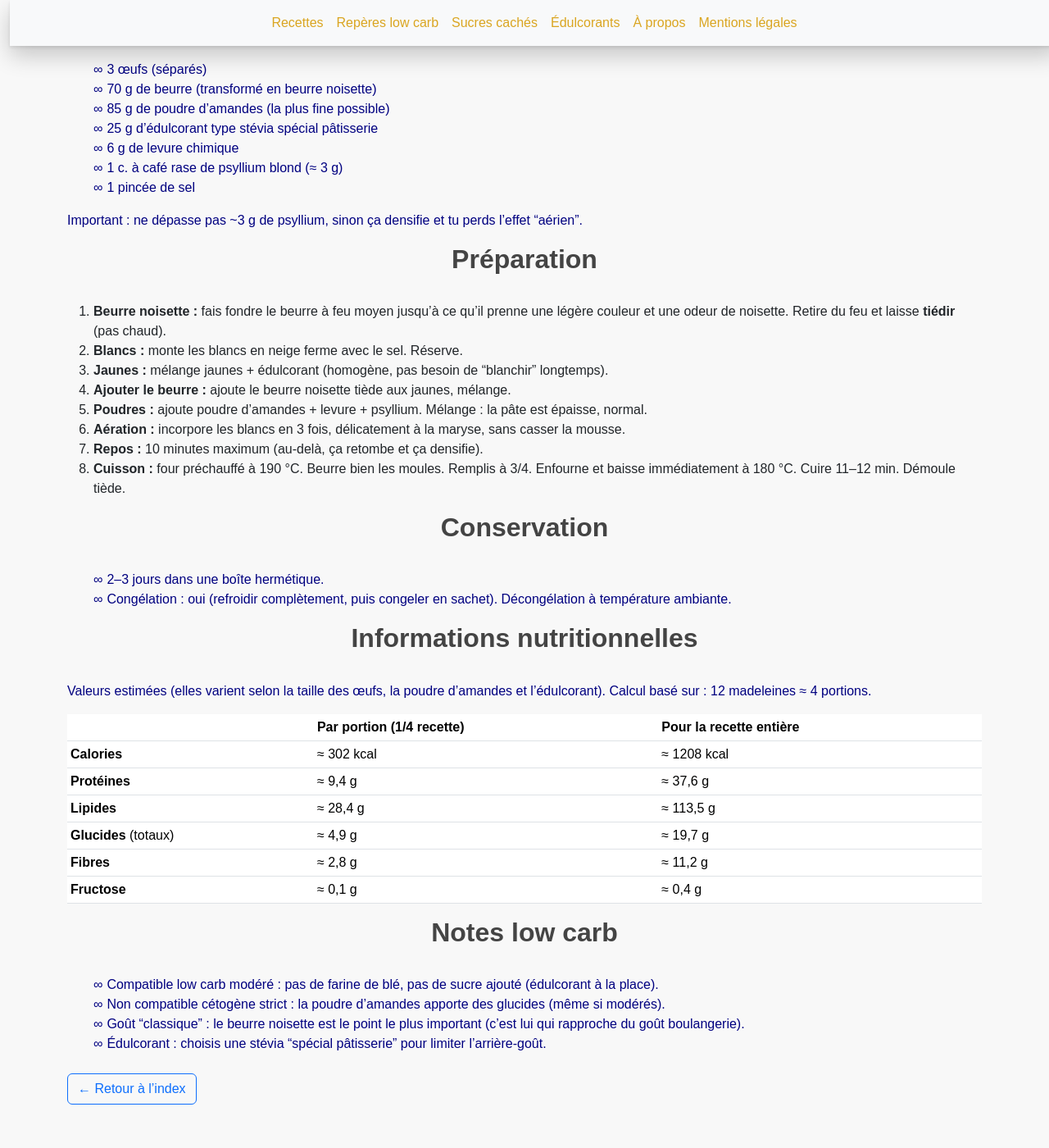
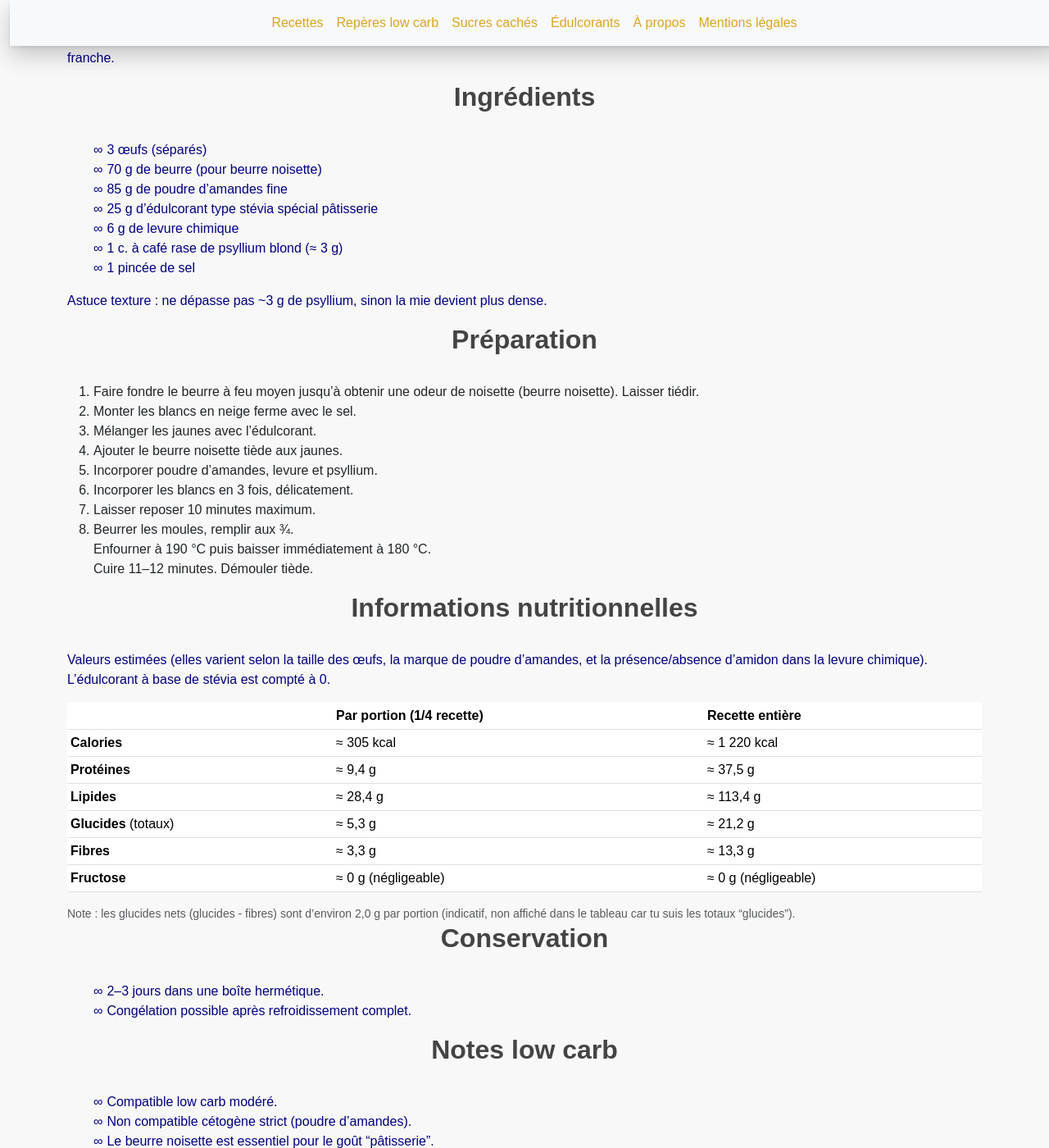
Before and after one commit to laurie-boissay/laurie-boissay.github.io, a Jekyll site: the page built from recettes/madeleines.html, in a window 1280 px wide and 1400 px high, scrolled down 578 px. Shown: the whole window at 82% size. Built offline with Jekyll 4.4.1, drawn with Linux system fonts in a browser that asks for light colours; before the commit the page ends 1925 px from its top, so only the background shows below that; some of the changed text lies outside the part shown.

Commit message:
Update madeleines.html

```diff
--- a/recettes/madeleines.html
+++ b/recettes/madeleines.html
@@ -1,30 +1,29 @@
 ---
 layout: recipe
 title: "Madeleines low carb (goût classique, beurre noisette)"
-description: "Remplacement low carb modéré pour madeleines : beurre noisette, sans farine de blé, sans whey, avec psyllium, texture plus aérienne grâce aux blancs montés."
+description: "Remplacement low carb modéré des madeleines classiques : beurre noisette, sans farine de blé, sans whey, avec psyllium, texture plus aérienne."
 recipe_title: "Madeleines low carb"
-recipe_subtitle: "Goût le plus proche possible des madeleines classiques : beurre noisette, sans whey, avec psyllium, sans vanille."
+recipe_subtitle: "Goût le plus proche possible des madeleines classiques (beurre noisette, sans whey, sans vanille)"
 recipe_group: "Gâteaux & biscuits"
 recipe_sort: "madeleines"
+recipe_tested: false
 tags:
   - gout-sucre
   - low-carb-modere
+  - congelable
   - rapide
-  - congelable
   - riche-en-fibres
-recipe_tested: false
-
 extra_head: >
   <script type="application/ld+json">
   {
     "@context": "https://schema.org",
     "@type": "Recipe",
     "name": "Madeleines low carb (goût classique, beurre noisette)",
-    "description": "Remplacement low carb modéré pour madeleines : beurre noisette, sans farine de blé, sans whey, avec psyllium, texture plus aérienne grâce aux blancs montés.",
+    "description": "Remplacement low carb modéré des madeleines classiques : beurre noisette, sans farine de blé, sans whey, avec psyllium, texture plus aérienne.",
     "recipeCategory": "Dessert",
     "recipeCuisine": "Française",
-    "keywords": "low carb modéré, madeleines, beurre noisette, sans farine, sans whey",
-    "recipeYield": "12 madeleines (4 portions)",
+    "keywords": "madeleines low carb, beurre noisette, sans farine, sans whey",
+    "recipeYield": "12 madeleines (4 personnes)",
     "prepTime": "PT15M",
     "cookTime": "PT12M",
     "totalTime": "PT27M",
@@ -38,66 +37,42 @@ extra_head: >
       "1 pincée de sel"
     ],
     "recipeInstructions": [
-      {
-        "@type": "HowToStep",
-        "name": "Beurre noisette",
-        "text": "Fais fondre le beurre à feu moyen jusqu’à obtenir une odeur de noisette et une légère coloration. Retire du feu et laisse tiédir (il ne doit pas être chaud)."
-      },
-      {
-        "@type": "HowToStep",
-        "name": "Monter les blancs",
-        "text": "Monte les blancs en neige ferme avec le sel. Réserve."
-      },
-      {
-        "@type": "HowToStep",
-        "name": "Base jaunes",
-        "text": "Mélange les jaunes avec l’édulcorant jusqu’à obtenir un mélange homogène."
-      },
-      {
-        "@type": "HowToStep",
-        "name": "Ajouter le beurre",
-        "text": "Ajoute le beurre noisette tiède aux jaunes et mélange."
-      },
-      {
-        "@type": "HowToStep",
-        "name": "Ajouter les poudres",
-        "text": "Incorpore poudre d’amandes, levure et psyllium. La pâte doit être épaisse, c’est normal."
-      },
-      {
-        "@type": "HowToStep",
-        "name": "Aérer",
-        "text": "Incorpore les blancs en 3 fois, délicatement à la maryse, pour garder un maximum d’air."
-      },
-      {
-        "@type": "HowToStep",
-        "name": "Repos court",
-        "text": "Laisse reposer 10 minutes maximum."
-      },
-      {
-        "@type": "HowToStep",
-        "name": "Cuisson",
-        "text": "Four préchauffé à 190 °C. Remplis les moules à 3/4. Enfourne et baisse immédiatement à 180 °C. Cuire 11–12 min. Démoule tiède."
-      }
+      { "@type": "HowToStep", "text": "Faire fondre le beurre jusqu’à obtenir un beurre noisette. Laisser tiédir." },
+      { "@type": "HowToStep", "text": "Monter les blancs en neige ferme avec le sel." },
+      { "@type": "HowToStep", "text": "Mélanger les jaunes avec l’édulcorant." },
+      { "@type": "HowToStep", "text": "Ajouter le beurre noisette tiède aux jaunes." },
+      { "@type": "HowToStep", "text": "Incorporer poudre d’amandes, levure et psyllium." },
+      { "@type": "HowToStep", "text": "Incorporer délicatement les blancs en 3 fois." },
+      { "@type": "HowToStep", "text": "Repos 10 minutes maximum." },
+      { "@type": "HowToStep", "text": "Cuisson : four à 190 °C, enfourner puis baisser immédiatement à 180 °C. Cuire 11–12 min." }
     ]
   }
   </script>
 ---
 
+{% if page.recipe_tested == false %}
+<div class="alert alert-warning" role="alert">
+  <strong>⚠ Recette non testée</strong><br>
+  Cette recette n’a pas encore été cuisinée. Les proportions, textures ou temps peuvent nécessiter des ajustements.
+</div>
+{% endif %}
+
 <section class="recipe-lead">
   <div class="lead-infos">
     <ul>
-      <li><strong>Portions :</strong> 4 (≈ 3 madeleines / personne)</li>
-      <li><strong>Rendement :</strong> ≈ 10–12 madeleines</li>
+      <li><strong>Portions :</strong> 4</li>
+      <li><strong>Rendement :</strong> 10–12 madeleines</li>
       <li><strong>Préparation :</strong> 15 min</li>
       <li><strong>Cuisson :</strong> 11–12 min</li>
-      <li><strong>Difficulté :</strong> facile (technique : blancs en neige)</li>
+      <li><strong>Difficulté :</strong> facile</li>
     </ul>
   </div>
 
   <div class="lead-notes">
     <p>
-      Objectif : le goût le plus proche possible des madeleines classiques en low carb <strong>modéré</strong>.
-      Le levier principal ici, c’est le <strong>beurre noisette</strong> + une cuisson franche (190 → 180 °C).
+      Objectif : se rapprocher au maximum du goût des madeleines classiques
+      en version <strong>low carb modéré</strong>.
+      Le levier principal est le <strong>beurre noisette</strong> et une cuisson franche.
     </p>
   </div>
 </section>
@@ -106,8 +81,8 @@ extra_head: >
   <h2>Ingrédients</h2>
   <ul>
     <li>3 œufs (séparés)</li>
-    <li><strong>70 g de beurre</strong> (transformé en beurre noisette)</li>
-    <li>85 g de poudre d’amandes (la plus fine possible)</li>
+    <li><strong>70 g de beurre</strong> (pour beurre noisette)</li>
+    <li>85 g de poudre d’amandes fine</li>
     <li>25 g d’édulcorant type stévia spécial pâtisserie</li>
     <li>6 g de levure chimique</li>
     <li><strong>1 c. à café rase de psyllium blond</strong> (≈ 3 g)</li>
@@ -115,46 +90,35 @@ extra_head: >
   </ul>
 
   <p class="recipe-tip">
-    <strong>Important :</strong> ne dépasse pas ~3 g de psyllium, sinon ça densifie et tu perds l’effet “aérien”.
+    <strong>Astuce texture :</strong> ne dépasse pas ~3 g de psyllium, sinon la mie devient plus dense.
   </p>
 </section>
 
 <section class="recipe-preparation">
   <h2>Préparation</h2>
   <ol>
+    <li>Faire fondre le beurre à feu moyen jusqu’à obtenir une odeur de noisette (beurre noisette). Laisser tiédir.</li>
+    <li>Monter les blancs en neige ferme avec le sel.</li>
+    <li>Mélanger les jaunes avec l’édulcorant.</li>
+    <li>Ajouter le beurre noisette tiède aux jaunes.</li>
+    <li>Incorporer poudre d’amandes, levure et psyllium.</li>
+    <li>Incorporer les blancs en 3 fois, délicatement.</li>
+    <li>Laisser reposer 10 minutes maximum.</li>
     <li>
-      <strong>Beurre noisette :</strong> fais fondre le beurre à feu moyen jusqu’à ce qu’il prenne une légère couleur
-      et une odeur de noisette. Retire du feu et laisse <strong>tiédir</strong> (pas chaud).
-    </li>
-    <li><strong>Blancs :</strong> monte les blancs en neige ferme avec le sel. Réserve.</li>
-    <li><strong>Jaunes :</strong> mélange jaunes + édulcorant (homogène, pas besoin de “blanchir” longtemps).</li>
-    <li><strong>Ajouter le beurre :</strong> ajoute le beurre noisette tiède aux jaunes, mélange.</li>
-    <li><strong>Poudres :</strong> ajoute poudre d’amandes + levure + psyllium. Mélange : la pâte est épaisse, normal.</li>
-    <li>
-      <strong>Aération :</strong> incorpore les blancs en 3 fois, délicatement à la maryse, sans casser la mousse.
-    </li>
-    <li><strong>Repos :</strong> 10 minutes maximum (au-delà, ça retombe et ça densifie).</li>
-    <li>
-      <strong>Cuisson :</strong> four préchauffé à 190 °C. Beurre bien les moules.
-      Remplis à 3/4. Enfourne et baisse immédiatement à 180 °C.
-      Cuire 11–12 min. Démoule tiède.
+      Beurrer les moules, remplir aux ¾.<br>
+      Enfourner à 190 °C puis baisser immédiatement à 180 °C.<br>
+      Cuire 11–12 minutes. Démouler tiède.
     </li>
   </ol>
 </section>
 
-<section class="recipe-conservation">
-  <h2>Conservation</h2>
-  <ul>
-    <li><strong>2–3 jours</strong> dans une boîte hermétique.</li>
-    <li><strong>Congélation :</strong> oui (refroidir complètement, puis congeler en sachet). Décongélation à température ambiante.</li>
-  </ul>
-</section>
-
 <section class="recipe-nutrition">
   <h2>Informations nutritionnelles</h2>
+
   <p>
-    Valeurs <strong>estimées</strong> (elles varient selon la taille des œufs, la poudre d’amandes et l’édulcorant).
-    Calcul basé sur : 12 madeleines ≈ 4 portions.
+    Valeurs <strong>estimées</strong> (elles varient selon la taille des œufs, la marque de poudre d’amandes,
+    et la présence/absence d’amidon dans la levure chimique).
+    L’édulcorant à base de stévia est compté <strong>à 0</strong>.
   </p>
 
   <div class="table-responsive">
@@ -163,27 +127,40 @@ extra_head: >
         <tr>
           <th></th>
           <th>Par portion (1/4 recette)</th>
-          <th>Pour la recette entière</th>
+          <th>Recette entière</th>
         </tr>
       </thead>
       <tbody>
-        <tr><td><strong>Calories</strong></td><td>≈ 302 kcal</td><td>≈ 1208 kcal</td></tr>
-        <tr><td><strong>Protéines</strong></td><td>≈ 9,4 g</td><td>≈ 37,6 g</td></tr>
-        <tr><td><strong>Lipides</strong></td><td>≈ 28,4 g</td><td>≈ 113,5 g</td></tr>
-        <tr><td><strong>Glucides</strong> (totaux)</td><td>≈ 4,9 g</td><td>≈ 19,7 g</td></tr>
-        <tr><td><strong>Fibres</strong></td><td>≈ 2,8 g</td><td>≈ 11,2 g</td></tr>
-        <tr><td><strong>Fructose</strong></td><td>≈ 0,1 g</td><td>≈ 0,4 g</td></tr>
+        <tr><td><strong>Calories</strong></td><td>≈ 305 kcal</td><td>≈ 1 220 kcal</td></tr>
+        <tr><td><strong>Protéines</strong></td><td>≈ 9,4 g</td><td>≈ 37,5 g</td></tr>
+        <tr><td><strong>Lipides</strong></td><td>≈ 28,4 g</td><td>≈ 113,4 g</td></tr>
+        <tr><td><strong>Glucides</strong> (totaux)</td><td>≈ 5,3 g</td><td>≈ 21,2 g</td></tr>
+        <tr><td><strong>Fibres</strong></td><td>≈ 3,3 g</td><td>≈ 13,3 g</td></tr>
+        <tr><td><strong>Fructose</strong></td><td>≈ 0 g (négligeable)</td><td>≈ 0 g (négligeable)</td></tr>
       </tbody>
     </table>
   </div>
+
+  <p class="text-muted small mb-0">
+    Note : les <strong>glucides nets</strong> (glucides - fibres) sont d’environ <strong>2,0 g</strong> par portion
+    (indicatif, non affiché dans le tableau car tu suis les totaux “glucides”).
+  </p>
+</section>
+
+<section class="recipe-conservation">
+  <h2>Conservation</h2>
+  <ul>
+    <li>2–3 jours dans une boîte hermétique.</li>
+    <li>Congélation possible après refroidissement complet.</li>
+  </ul>
 </section>
 
 <section class="recipe-lowcarb-notes">
   <h2>Notes low carb</h2>
   <ul>
-    <li><strong>Compatible low carb modéré</strong> : pas de farine de blé, pas de sucre ajouté (édulcorant à la place).</li>
-    <li><strong>Non compatible cétogène strict</strong> : la poudre d’amandes apporte des glucides (même si modérés).</li>
-    <li><strong>Goût “classique” :</strong> le beurre noisette est le point le plus important (c’est lui qui rapproche du goût boulangerie).</li>
-    <li><strong>Édulcorant :</strong> choisis une stévia “spécial pâtisserie” pour limiter l’arrière-goût.</li>
+    <li>Compatible <strong>low carb modéré</strong>.</li>
+    <li>Non compatible cétogène strict (poudre d’amandes).</li>
+    <li>Le beurre noisette est essentiel pour le goût “pâtisserie”.</li>
+    <li>Si tu sens une texture trop dense : réduis légèrement le psyllium (≈ 2 g) ou bats les blancs un peu plus ferme.</li>
   </ul>
 </section>
```
